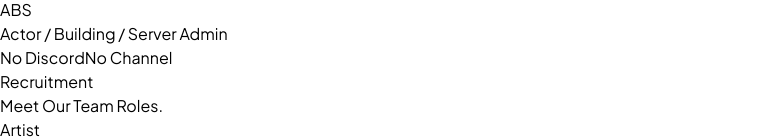
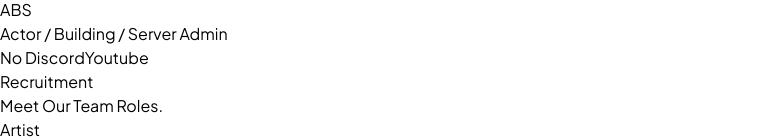
Before and after one commit to Reiki1112/asteroid-web, a React (Vite) app: page / in a window 1280 px wide. Shown: the part 5707-5846 px from the top of the page, without its empty margins (0-783 px from the left). Built offline with nearby package versions, Linux system fonts and the light colour scheme.

Commit message:
Update App.jsx

```diff
--- a/src/App.jsx
+++ b/src/App.jsx
@@ -64,7 +64,7 @@
         role: "Actor / Building / Server Admin",
         img: absImg,
         discord: "",
-        youtube: ""
+        youtube: "https://www.youtube.com/@Ramyo-142"
     }
 ]
 
```
